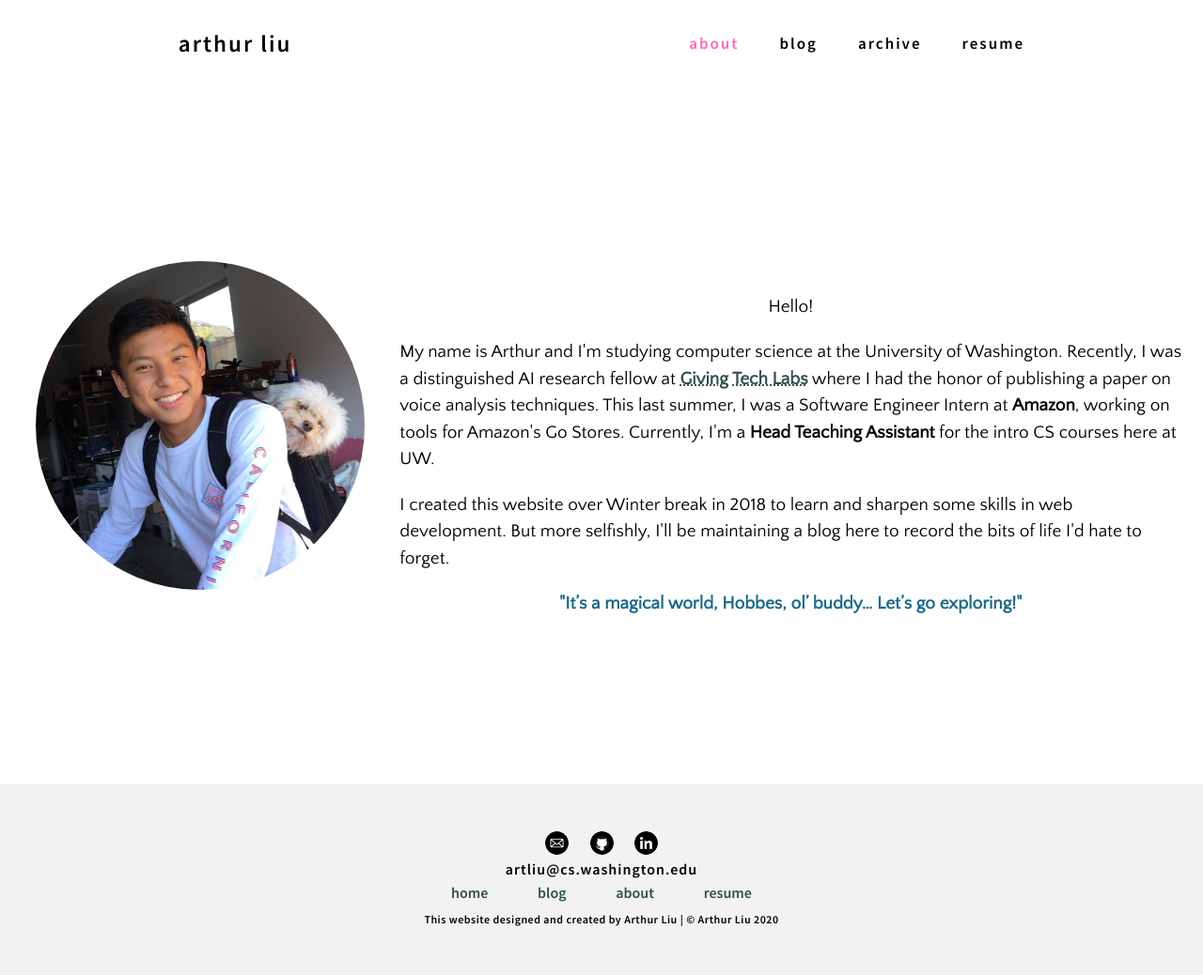
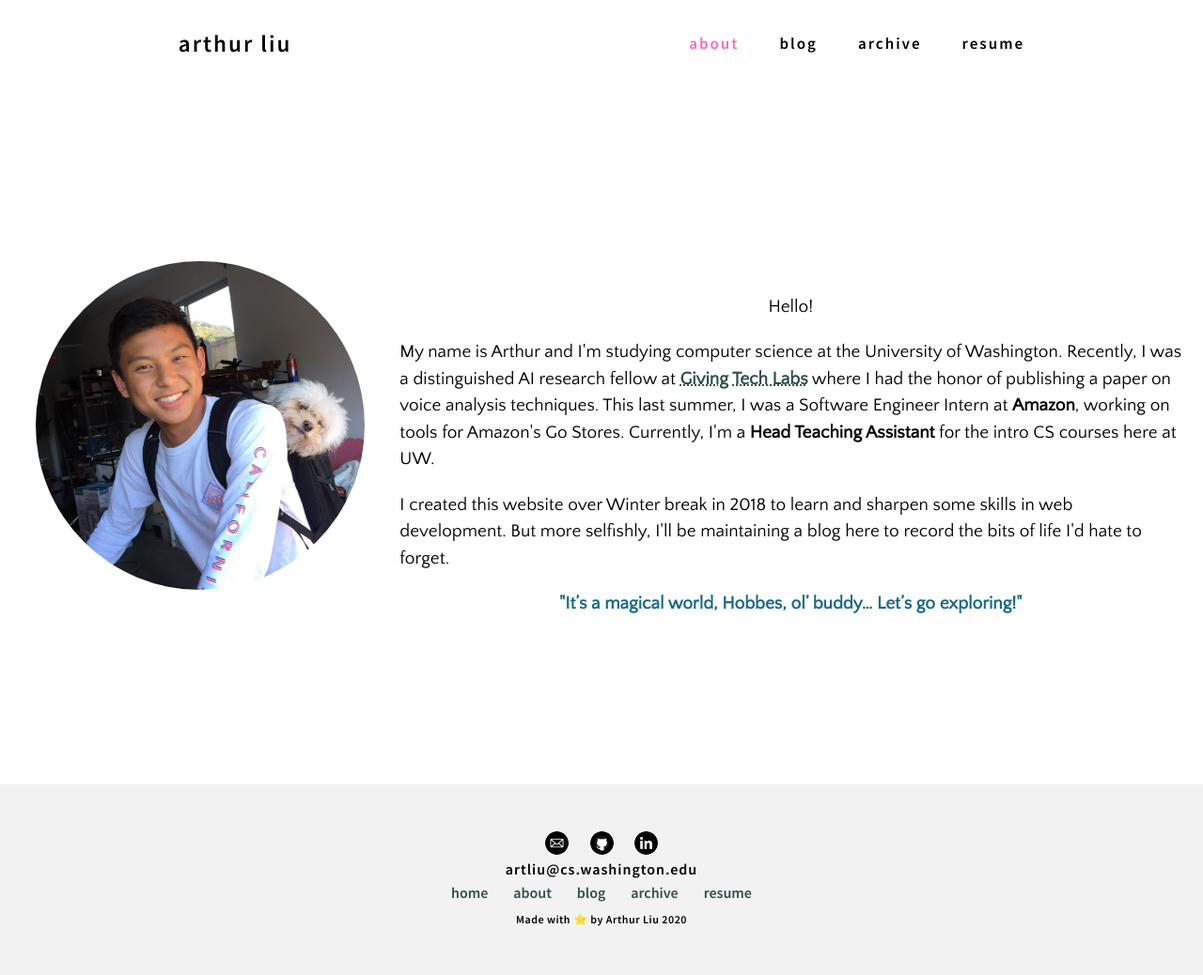
Before and after one commit to arthurjl/arthurjl.github.io, a Jekyll site: the page built from about.html, in a window 1280 px wide. Shown: the whole page at 94% size. Built offline with Jekyll 4.4.1, drawn with Linux system fonts in a browser that asks for light colours; some web fonts are replaced.

Commit message:
Update footer

```diff
--- a/_includes/footer.html
+++ b/_includes/footer.html
@@ -11,10 +11,13 @@
                 <a class="links" href="{{site.baseurl}}/">home</a>
             </li>
             <li>
+                <a class="links" href="{{site.baseurl}}/about">about</a>
+            </li>
+            <li>
                 <a class="links" href="{{site.baseurl}}/blog">blog</a>
             </li>
             <li>
-                <a class="links" href="{{site.baseurl}}/about">about</a>
+                <a class="links" href="{{site.baseurl}}/archive">archive</a>
             </li>
             <!-- <li>
                 <a class="links" href="{{site.baseurl}}/projects">projects</a>
@@ -27,7 +30,7 @@
             </li>
         </ul>
     </nav>
-    <div class="copyright">This website designed and created by Arthur Liu | &copy; Arthur Liu 2020</div>
+    <div class="copyright">Made with ⭐ by Arthur Liu 2020</div>
     <!-- <a href="https://www.hitwebcounter.com" target="_blank" style="display: none">
         <img src="https://hitwebcounter.com/counter/counter.php?page=7353409&style=0007&nbdigits=5&type=page&initCount=0" title="Web Counter" Alt="counter free"   border="0" >
     </a> -->
```
